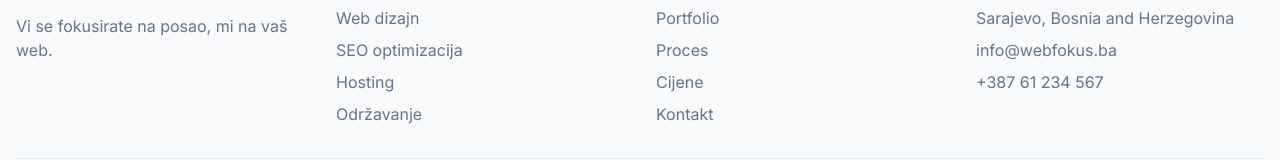
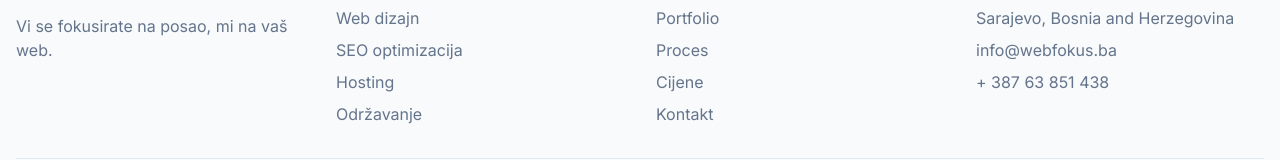
Before and after one commit to Fikretand/web-fokus-biligual-site, a React (Vite) app: page / in a window 1280 px wide. Shown: the part 6779-6939 px from the top of the page. Built offline with nearby package versions, Linux system fonts and the light colour scheme; no server answers.

Commit message:
Update Footer.tsx

```diff
--- a/src/components/Footer.tsx
+++ b/src/components/Footer.tsx
@@ -52,7 +52,7 @@ const Footer = () => {
             <div className="space-y-2 text-muted-foreground">
               <p>Sarajevo, Bosnia and Herzegovina</p>
               <p>info@webfokus.ba</p>
-              <p>+387 61 234 567</p>
+              <p>+ 387 63 851 438</p>
             </div>
           </div>
         </div>
```
